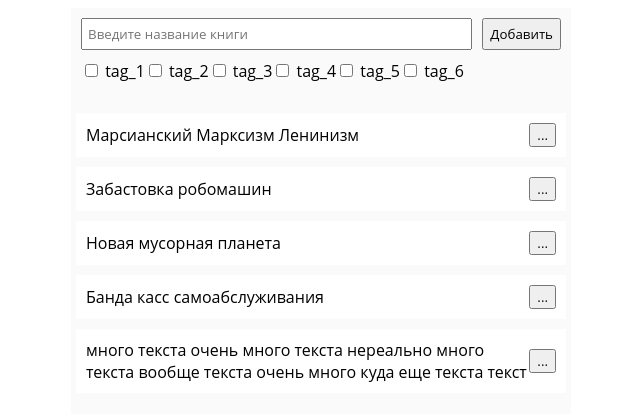
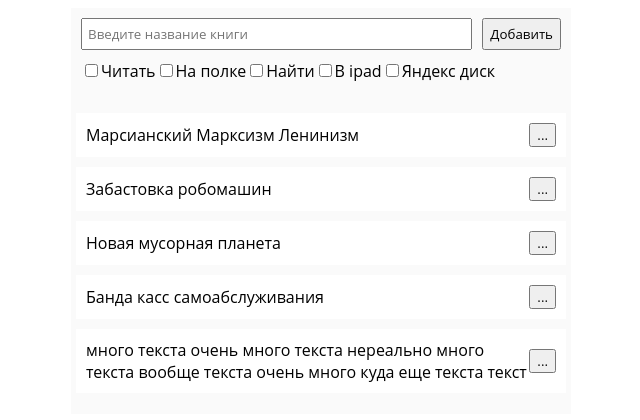
Before and after one commit to evgenynovak/book-library-app-react, a React (Create React App) app: page / in a window 1280 px wide. Shown: the top 420 px of the page, without its empty margins (319-959 px from the left). Built offline with nearby package versions, Linux system fonts and the light colour scheme.

Commit message:
selecting checkboxes

```diff
--- a/src/App.js
+++ b/src/App.js
@@ -27,7 +27,7 @@ function App() {
 
  return (
     <div className={scss.app}>
-    <AddBook onAddBook={handleAddBook}/>
+    <AddBook onAddBook={handleAddBook} tags={tags}/>
     <BooksList data={books} onRemoveItem={handleRemoveItem} change={isChange}/>
     </div>
  )
--- a/src/components/AddBook/AddBook.js
+++ b/src/components/AddBook/AddBook.js
@@ -14,12 +14,15 @@ function AddBook(props)  {
       setTitleBook(target.value)
     };
 
-    if ((target.type === 'checkbox')) {// проверить нажат или нет и возможно повторяется
-      const newTagsSelected = target.value
-      setTags([...tags, newTagsSelected])
-    };
-
-
+    if (target.type === 'checkbox')  {
+      const index = tags.indexOf(target.value)
+      if (index == -1) {
+        if (target.checked === true) {
+          const newTagsSelected = target.value
+          setTags([...tags, newTagsSelected])
+        }
+      }
+    }
   }
 
   const handleSubmit = (e) => {
@@ -31,6 +34,15 @@ function AddBook(props)  {
     props.onAddBook(data)
     setTitleBook('')
     setTags([])
+  }
+
+  const renderTagItems = () => {
+    const tags = props.tags
+    return tags.map(tag =>
+      <label key={tag.tagId}>
+        <input type="checkbox" name="tags" value={tag.tagId} onChange={handleChange}/>
+        {tag.tagText}
+      </label>)
   }
 
   return (
@@ -50,12 +62,7 @@ function AddBook(props)  {
             </div>
 
             <div className={scss.form__tags}>
-              <label> <input type="checkbox" name="tags" value="1" onChange={ (e) => handleChange(e) }/> tag_1 </label>
-              <label> <input type="checkbox" name="tags" value="2" onChange={ (e) => handleChange(e) }/> tag_2 </label>
-              <label> <input type="checkbox" name="tags" value="3" onChange={ (e) => handleChange(e) }/> tag_3 </label>
-              <label> <input type="checkbox" name="tags" value="4" onChange={ (e) => handleChange(e) }/> tag_4 </label>
-              <label> <input type="checkbox" name="tags" value="5" onChange={ (e) => handleChange(e) }/> tag_5 </label>
-              <label> <input type="checkbox" name="tags" value="6" onChange={ (e) => handleChange(e) }/> tag_6 </label>
+              {renderTagItems()}
             </div>
 
           </form>
--- a/src/components/BookList/BookItem/BookItem.js
+++ b/src/components/BookList/BookItem/BookItem.js
@@ -14,6 +14,8 @@ function BookItem(props) {
  }
 
  const handleBookEdit = (title) => {
+  const {data} = props
+  data.titleBook = title
   setTitleBook(title);
  }
 
```
